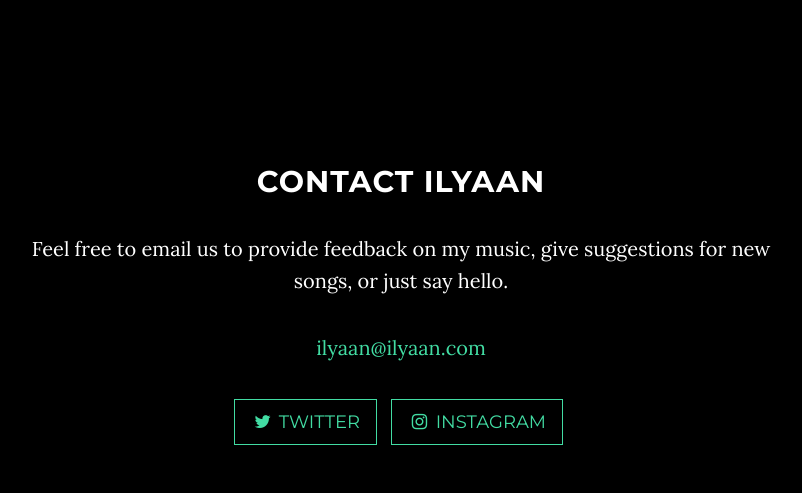
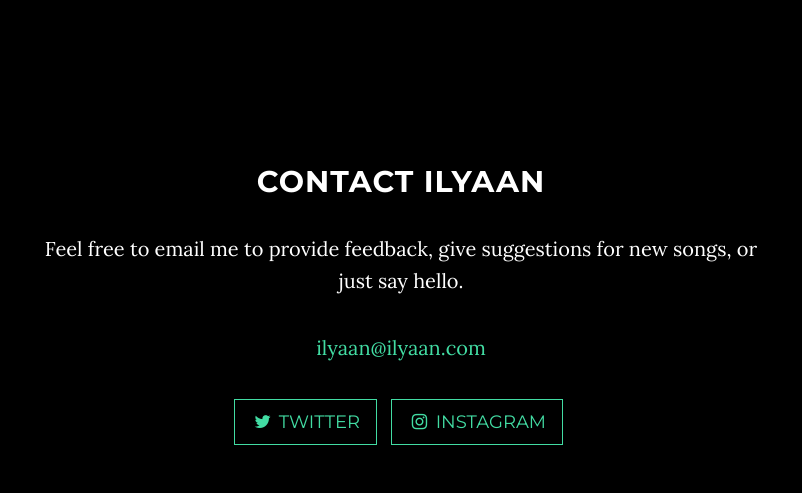
Before and after one commit to shiksb/DjIlyaan, a Django app: page / in a window 1280 px wide. Shown: the part 2330-2823 px from the top of the page, without its empty margins (239-1041 px from the left). Run offline with Django 3.2, Linux system fonts and the light colour scheme; some libraries are stand-ins or nearby versions.

Commit message:
Minor change in contact section

```diff
--- a/music/templates/index.html
+++ b/music/templates/index.html
@@ -127,7 +127,7 @@
         <div class="row">
             <div class="col-lg-8 col-lg-offset-2">
                 <h2>Contact Ilyaan</h2>
-                <p>Feel free to email us to provide feedback on my music, give suggestions for new songs, or just say hello.</p>
+                <p>Feel free to email me to provide feedback, give suggestions for new songs, or just say hello.</p>
                 <p><a href="mailto:ilyaan@ilyaan.com">ilyaan@ilyaan.com</a>
                 </p>
                 <ul class="list-inline banner-social-buttons">
```
